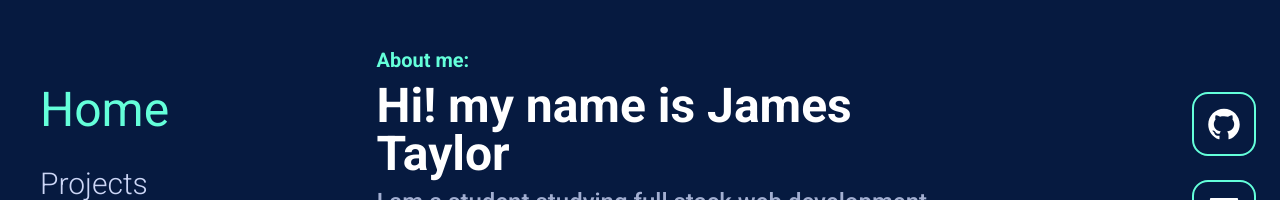
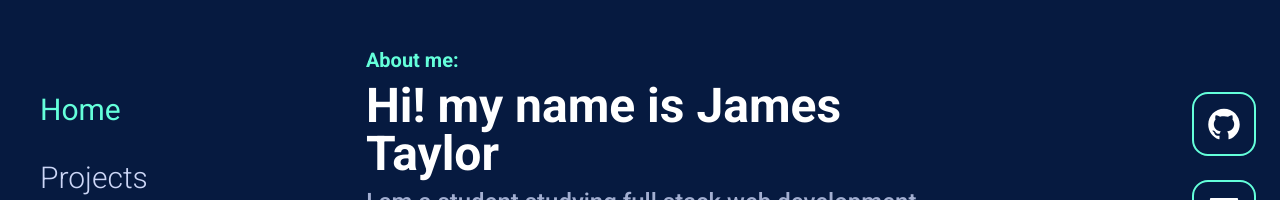
Before and after one commit to JamesTTTT/portfolio-2023, a React (Vite) app: page / in a window 1280 px wide. Shown: the part 188-388 px from the top of the page. Built offline with nearby package versions, Linux system fonts and the light colour scheme.

Commit message:
Chnaged navbar style

```diff
--- a/src/components/Navigation.jsx
+++ b/src/components/Navigation.jsx
@@ -3,7 +3,7 @@ import { navItems } from "../data/data";
 import { NavLink } from "react-router-dom";
 const Navigation = () => {
   const activeLink =
-    "text-5xl text-secondary transition-all hover:opacity-60 w-fit py-4";
+    "text-3xl text-secondary transition-all hover:opacity-60 w-fit py-4";
   const normalLink =
     "text-3xl text-head transition-all hover:opacity-60 w-fit py-4 font-thin";
 
--- a/src/components/paths/Contact.jsx
+++ b/src/components/paths/Contact.jsx
@@ -11,7 +11,7 @@ const Contact = () => {
       }}
       animate={{ y: 0, opacity: 1, transition: { duration: 1.5 } }}
       exit={{ y: -window.innerHeight, transition: { duration: 0.7 } }}
-      className="mb-10 mx-2 w-110 flex flex-col justify-center h-full mr-20"
+      className="mb-10 mx-2 max-w-110 w-110 flex flex-col justify-center h-full mr-20"
     >
       <h1 className="text-6xl font-semibold pb-2">{contactText.header}</h1>
       <div className="flex flex-col text-2xl text-head justify-start bg-main bg-opacity-50">
--- a/src/components/paths/Home.jsx
+++ b/src/components/paths/Home.jsx
@@ -21,7 +21,7 @@ const Home = () => {
       animate={{ y: 0, opacity: 1, transition: { duration: 1.5 } }}
       exit={{ y: -window.innerHeight, transition: { duration: 0.7 } }}
     >
-      <div className="mb-10 mx-2 w-110 flex flex-col justify-center mr-20 bg-main bg-opacity-50 h-full">
+      <div className="mb-10 mx-2 max-w-110 w-110 flex flex-col justify-center mr-20 bg-main bg-opacity-50 h-full">
         <p className="text-xl text-secondary font-bold">About me: </p>
         <h1 className="text-5xl font-bold my-2 ">{homeText.header}</h1>
         <p className="text-2xl blinking-cursor font-medium text-text ">
```
